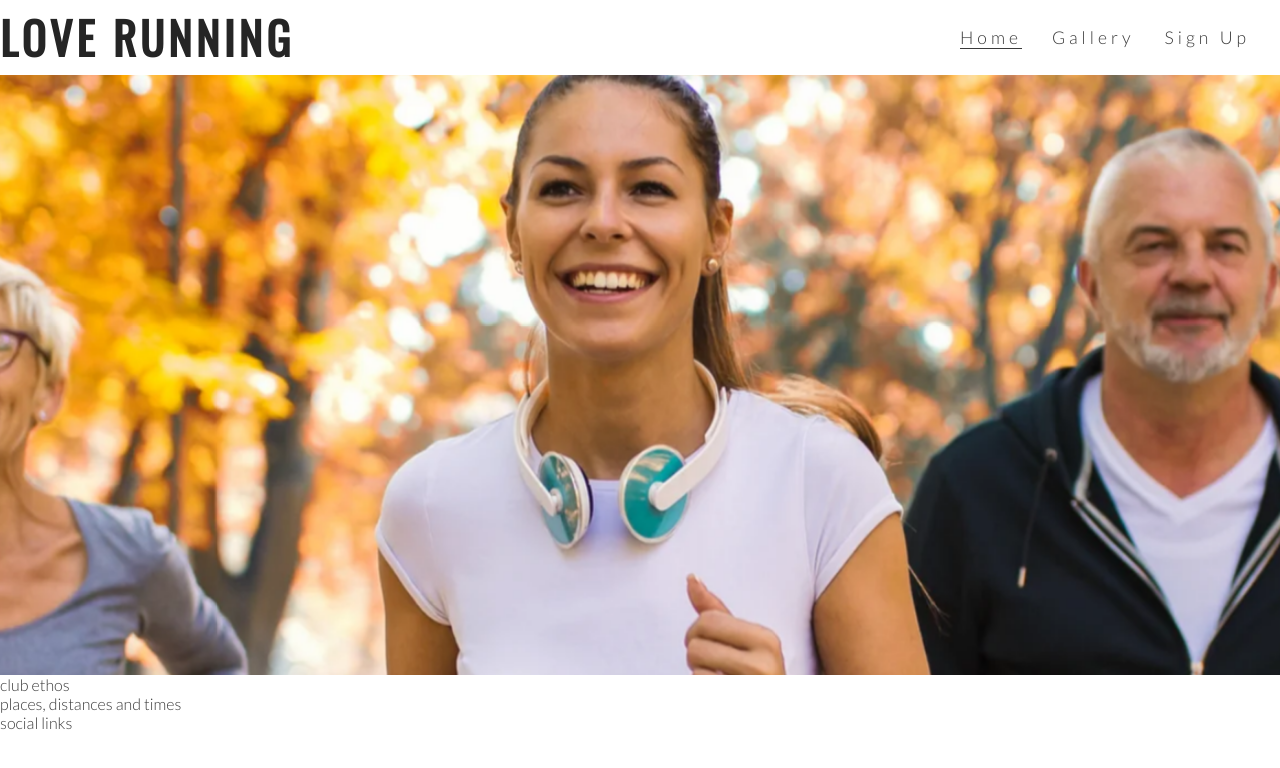
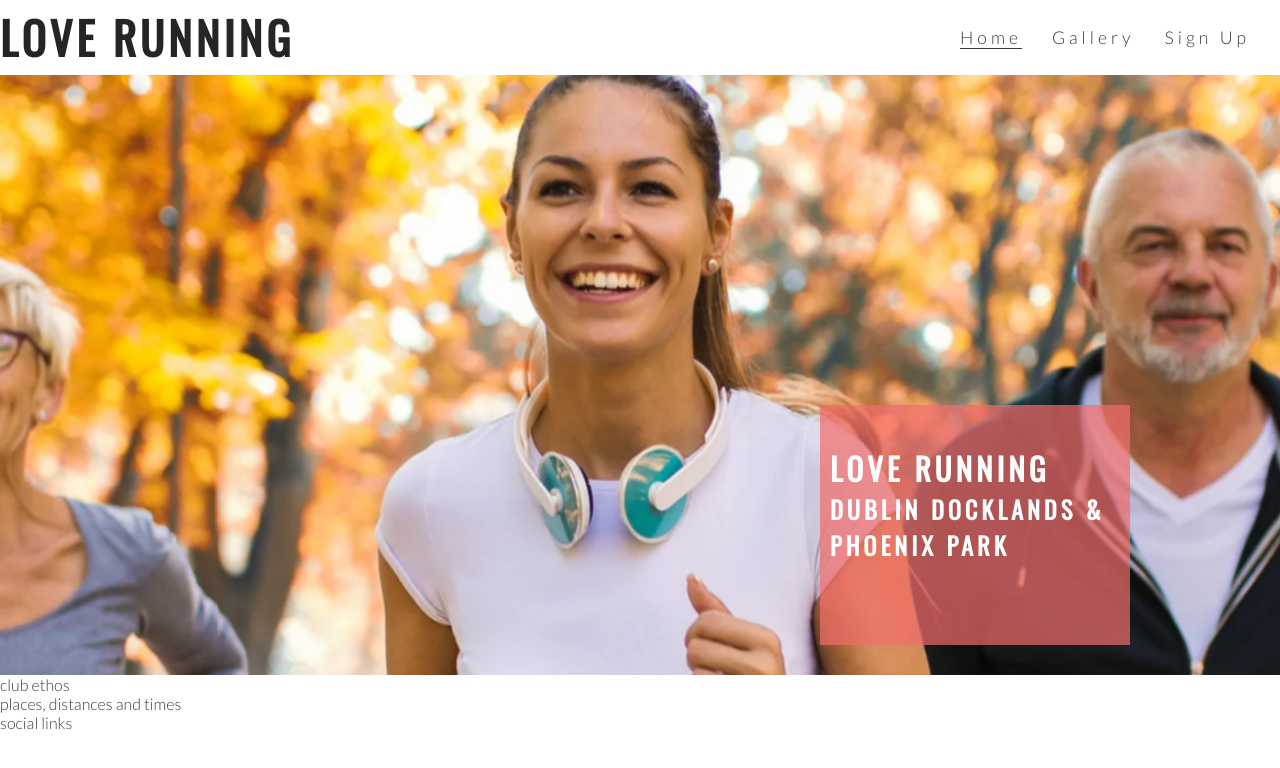
Before and after one commit to LukaGajic2/love-running, a plain HTML site: page index.html in a window 1280 px wide. Drawn offline with nearby package versions, Linux system fonts and the light colour scheme.

Commit message:
Add cover text and style

```diff
--- a/assets/css/style.css
+++ b/assets/css/style.css
@@ -57,6 +57,11 @@
     height: 600px;
     width: 100%;
     overflow: hidden;
+    position: relative;
+}
+
+#cover-text, #cover-text h2 {
+    color: #fff;
 }
 
 #hero-image {
@@ -78,3 +83,22 @@
         transform: scale(1.1);
     }
 }
+
+#cover-text {
+    font-size: 130%;
+    font-family: Oswald, sans-serif;
+    text-transform: uppercase;
+    letter-spacing: 4px;
+
+    width: 300px;
+    height: 200px;
+
+    padding-top: 40px;
+    padding-left: 10px;
+
+    background-color: rgba(241, 109, 107, 0.7);
+
+    bottom: 30px;
+    right: 150px;
+    position: absolute;
+}
--- a/index.html
+++ b/index.html
@@ -30,7 +30,10 @@
         </nav>
     </header>
     <section id="hero-outer">
-        <div id="hero-image">
+        <div id="hero-image"></div>
+        <div id="cover-text">
+            <h2>Love Running</h2>
+            <h3>Dublin Docklands & Phoenix Park</h3>
         </div>
     </section>
     <section>
```
